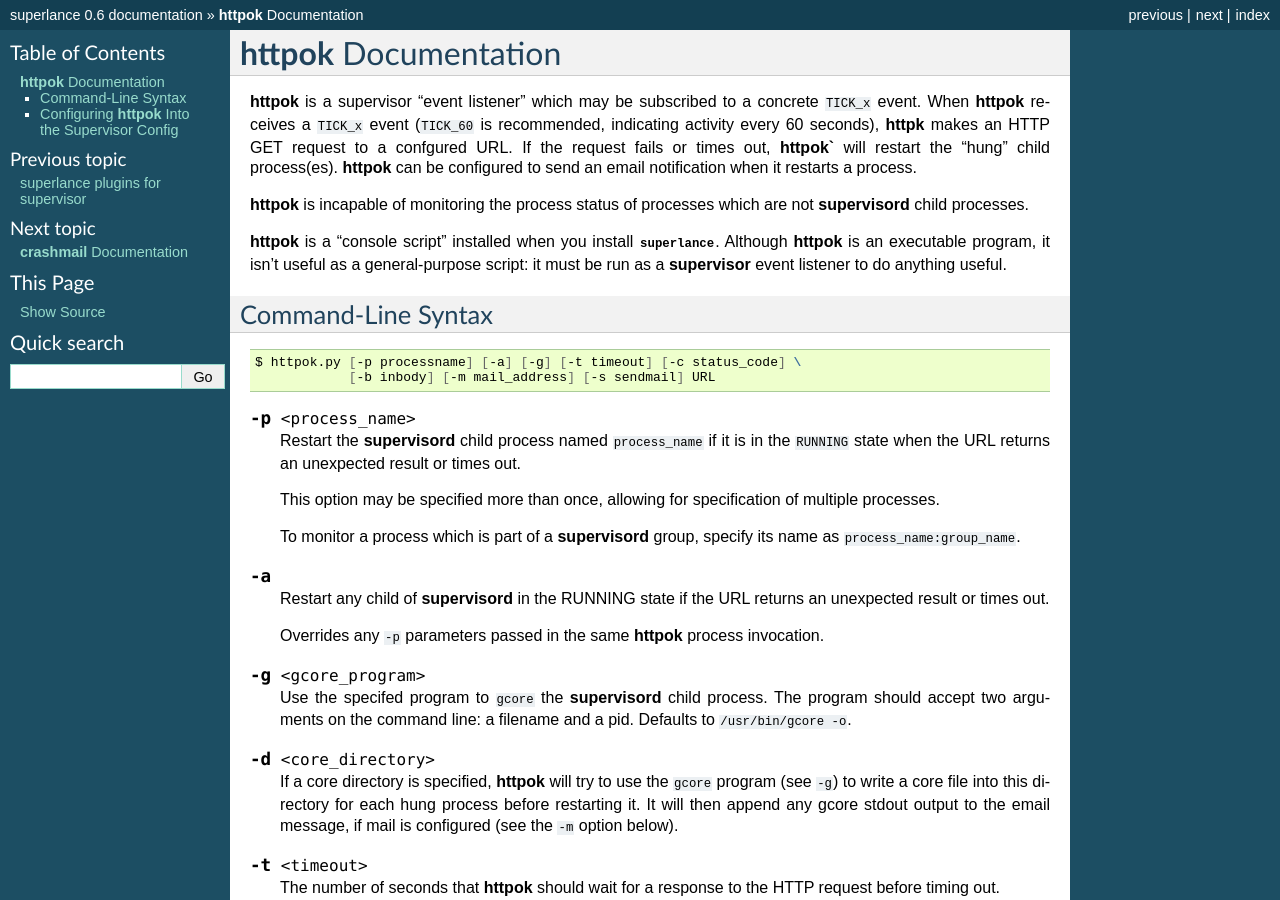
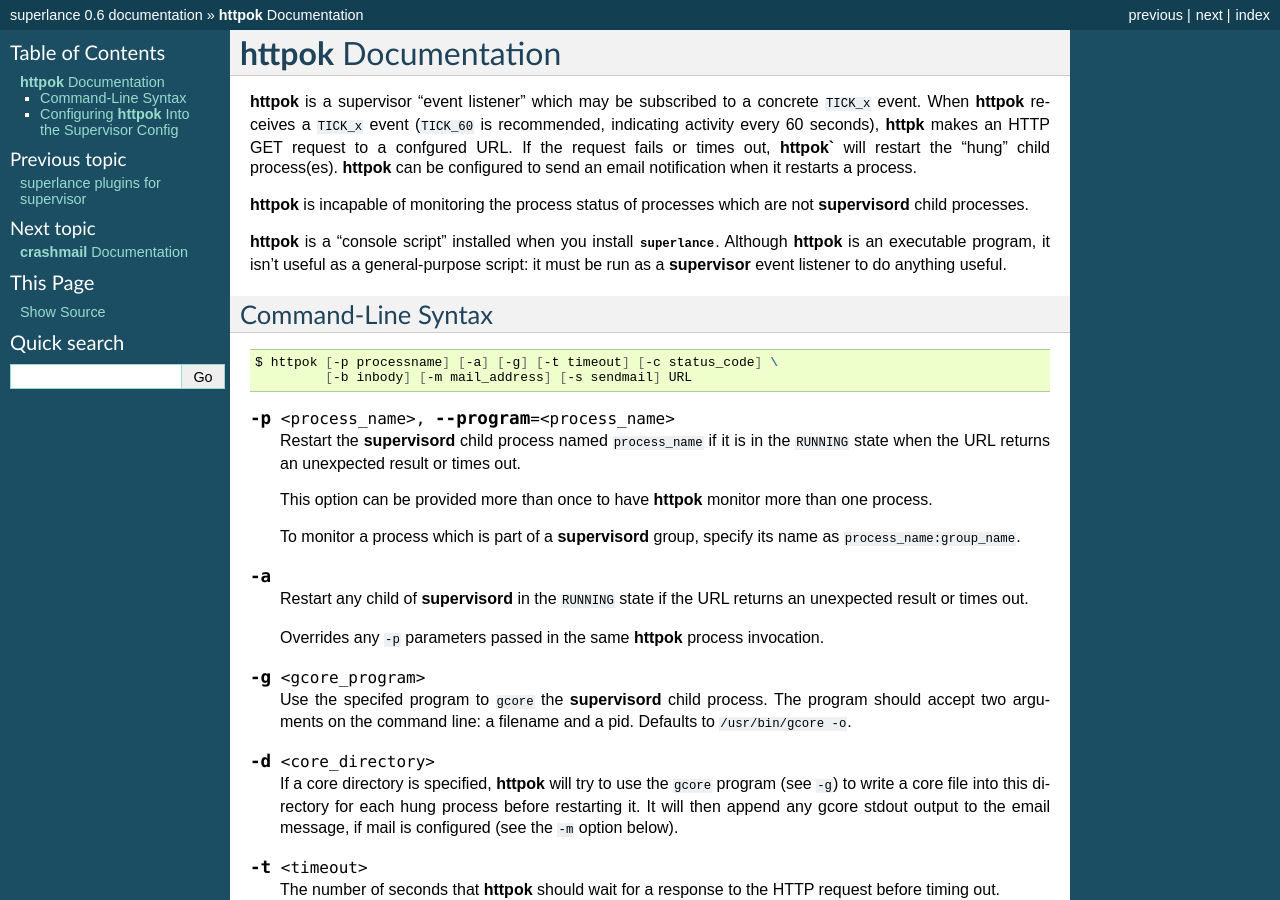
Before and after one commit to theduderog/Superlance, a Sphinx documentation site: the page built from docs/httpok.rst, in a window 1280 px wide and 900 px high. Built offline with Sphinx 7.4.7, drawn with Linux system fonts in a browser that asks for light colours.

Commit message:
More tweakage.

```diff
--- a/docs/httpok.rst
+++ b/docs/httpok.rst
@@ -22,26 +22,26 @@ Command-Line Syntax
 
 .. code-block:: sh
 
-   $ httpok.py [-p processname] [-a] [-g] [-t timeout] [-c status_code] \
-               [-b inbody] [-m mail_address] [-s sendmail] URL
+   $ httpok [-p processname] [-a] [-g] [-t timeout] [-c status_code] \
+            [-b inbody] [-m mail_address] [-s sendmail] URL
 
 .. program:: httpok
 
-.. cmdoption:: -p <process_name>
+.. cmdoption:: -p <process_name>, --program=<process_name>
 
    Restart the :command:`supervisord` child process named ``process_name``
    if it is in the ``RUNNING`` state when the URL returns an unexpected
    result or times out.
 
-   This option may be specified more than once, allowing for specification
-   of multiple processes.
+   This option can be provided more than once to have :command:`httpok`
+   monitor more than one process.
 
    To monitor a process which is part of a :command:`supervisord` group,
    specify its name as ``process_name:group_name``.
 
 .. cmdoption:: -a
 
-   Restart any child of :command:`supervisord` in the RUNNING state
+   Restart any child of :command:`supervisord` in the ``RUNNING`` state
    if the URL returns an unexpected result or times out.
 
    Overrides any ``-p`` parameters passed in the same :command:`httpok`
```
Also changed, not shown: docs/crashmail.rst (+5 -5 lines), docs/memmon.rst (+6 -3 lines).
